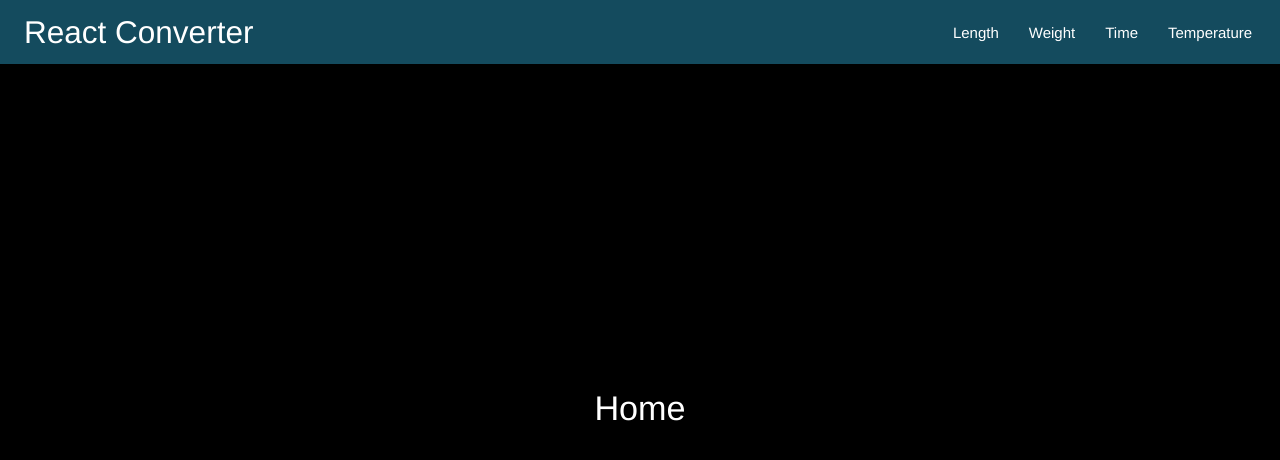
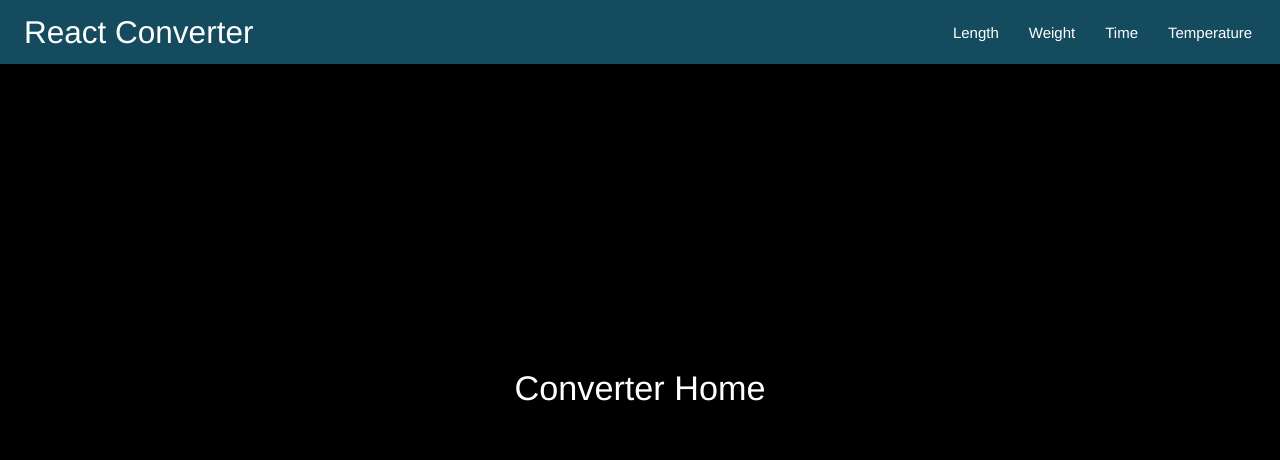
Before and after one commit to SoichiroWada/React-Converter, a React (Create React App) app: page / in a window 1280 px wide. Shown: the top 460 px of the page. Built offline with nearby package versions, Linux system fonts and the light colour scheme.

Commit message:
add area and branch from Master

```diff
--- a/src/components/Home.js
+++ b/src/components/Home.js
@@ -1,10 +1,11 @@
 import React from 'react'
 
 const Home = (props) => {
+  const height = window.screen.height;
   return (
-    <div className='box'>
+    <div className='box' style={{height: height}}>
       <div>
-        <h4>Home</h4>
+        <h4>Converter Home</h4>
       </div>
     </div>
   )
--- a/src/index.css
+++ b/src/index.css
@@ -99,7 +99,6 @@ legend{
   display: flex;
   justify-content: center;
   align-items: center;
-  height:640px;
 }
 .box > div {
   text-align: center;
```
Also changed, not shown: src/components/Area.js (added), src/components/AreaInput.js (added), 1 other file (tests, documents, lock files or other folders).
